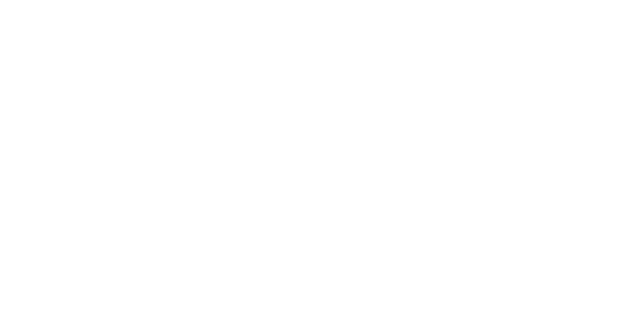
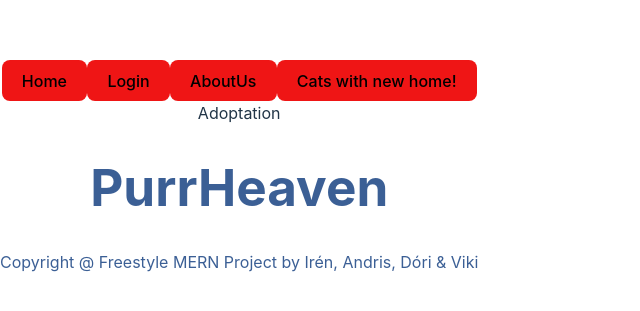
Before and after one commit to CodecoolGlobal/freestyle-mern-project-react-KertesVi, a React (Vite) app in the folder frontend/: page /adoptedcats in a window 1280 px wide. Before the commit this address had no page. Shown: the part 225-536 px from the top of the page, without its empty margins (0-640 px from the left). Built offline with nearby package versions, Linux system fonts and the light colour scheme.

Commit message:
set pages

```diff
--- a/frontend/src/Components/Navbar.jsx
+++ b/frontend/src/Components/Navbar.jsx
@@ -2,15 +2,21 @@
 
 export default function Navbar() {
   return (
+
     <nav className="Navbar">
-      <Link to={"/home"} />
+      <Link to={"/home"} >
       <button>Home</button>
-      <Link to={"/login"} />
+      </Link>
+      <Link to={"/login"} >
       <button>Login</button>
-      <Link to={"/aboutus"} />
+      </Link>
+      <Link to={"/aboutus"} >
       <button>AboutUs</button>
-      <Link to={"/adopedcats"} />
+      </Link>
+      <Link to={"/adopedcats"} >
       <button>Cats with new home!</button>
+      </Link>
     </nav>
-  );
+
+  )
 }
--- a/frontend/src/index.css
+++ b/frontend/src/index.css
@@ -1,16 +1,24 @@
 :root {
+  text-align: center;
   font-family: Inter, system-ui, Avenir, Helvetica, Arial, sans-serif;
   line-height: 1.5;
   font-weight: 400;
 
   color-scheme: light dark;
-  color: rgba(30, 71, 133, 0.87);
+  color: whitesmoke;
   background-color: #242424;
 
   font-synthesis: none;
   text-rendering: optimizeLegibility;
   -webkit-font-smoothing: antialiased;
   -moz-osx-font-smoothing: grayscale;
+}
+
+footer{
+  color: rgba(30, 71, 133, 0.87);
+  align-items: center;
+  text-align: center;
+  border-bottom: 0;
 }
 
 a {
--- a/frontend/src/main.jsx
+++ b/frontend/src/main.jsx
@@ -7,6 +7,7 @@
 import Login from './pages/Login.jsx'
 import Layout from './Components/Layout.jsx'
 import AboutUs from './Components/AboutUs.jsx'
+import AdoptedCats from './pages/AdoptedCats.jsx'
 
 ReactDOM.createRoot(document.getElementById('root')).render(
   <React.StrictMode>
@@ -15,8 +16,9 @@
     <Route path='/' element={<Layout/>}>
       <Route index element={<LandingPage/>}></Route>
       <Route path='home' element={<HomePage/>}></Route>
+      <Route path='aboutus' element={<AboutUs/>}></Route>
       <Route path='login' element={<Login/>}></Route>
-      <Route path='aboutus' element={<AboutUs/>}></Route>
+      <Route path='adoptedcats' element={<AdoptedCats/>}></Route>
      </Route></Routes>
     </BrowserRouter>
   </React.StrictMode>
--- /dev/null
+++ b/frontend/src/pages/AdoptedCats.jsx
@@ -0,0 +1,7 @@
+export default function AdoptedCats(){
+    return (
+      <>
+        <div>Adoptation</div>
+     </>
+    )
+}
```
